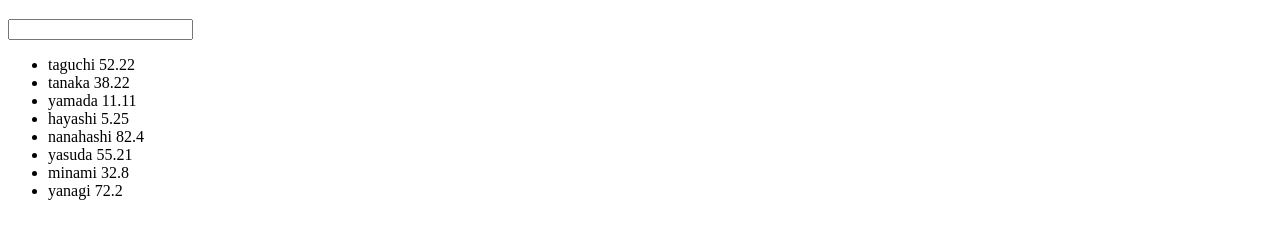
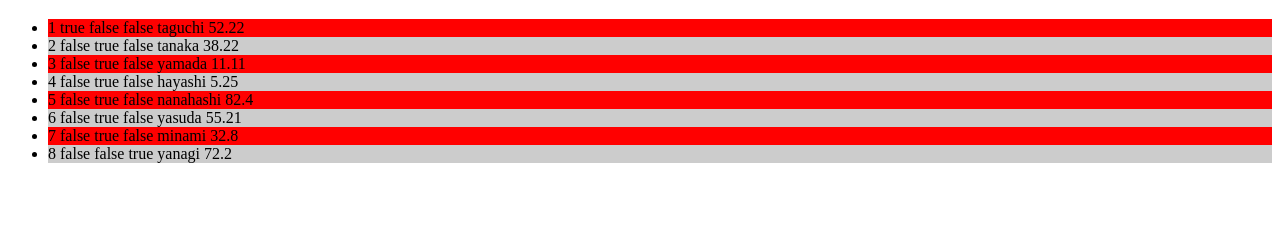
Before and after one commit to ykws/di_AngularJS, a plain HTML site: page index.html in a window 1280 px wide. Shown: the part 70-308 px from the top of the page. Drawn offline with nearby package versions, Linux system fonts and the light colour scheme.

Commit message:
ループで使える便利な命令

```diff
--- a/index.html
+++ b/index.html
@@ -5,14 +5,21 @@
     <title>Angularの練習</title>
     <script src="https://ajax.googleapis.com/ajax/libs/angularjs/1.4.3/angular.min.js"></script>
     <script src="myscript.js"></script>
+    <style>
+      .even {
+        background:#ccc;
+      }
+      .odd {
+        background:red;
+      }
+    </style>
 </head>
 <body>
     <h1>AngularJSの練習</h1>
     <div ng-controller="myAppController">
-        <p><input type="text" ng-model="query.name"></p>
         <ul>
-            <li ng-repeat="user in users|filter:query">
-                {{user.name}} {{user.score}}
+            <li ng-repeat="user in users" ng-class-even="'even'" ng-class-odd="'odd'">
+                {{$index+1}} {{$first}} {{$middle}} {{$last}} {{user.name}} {{user.score}}
             </li>
         </ul>
     </div>
```
